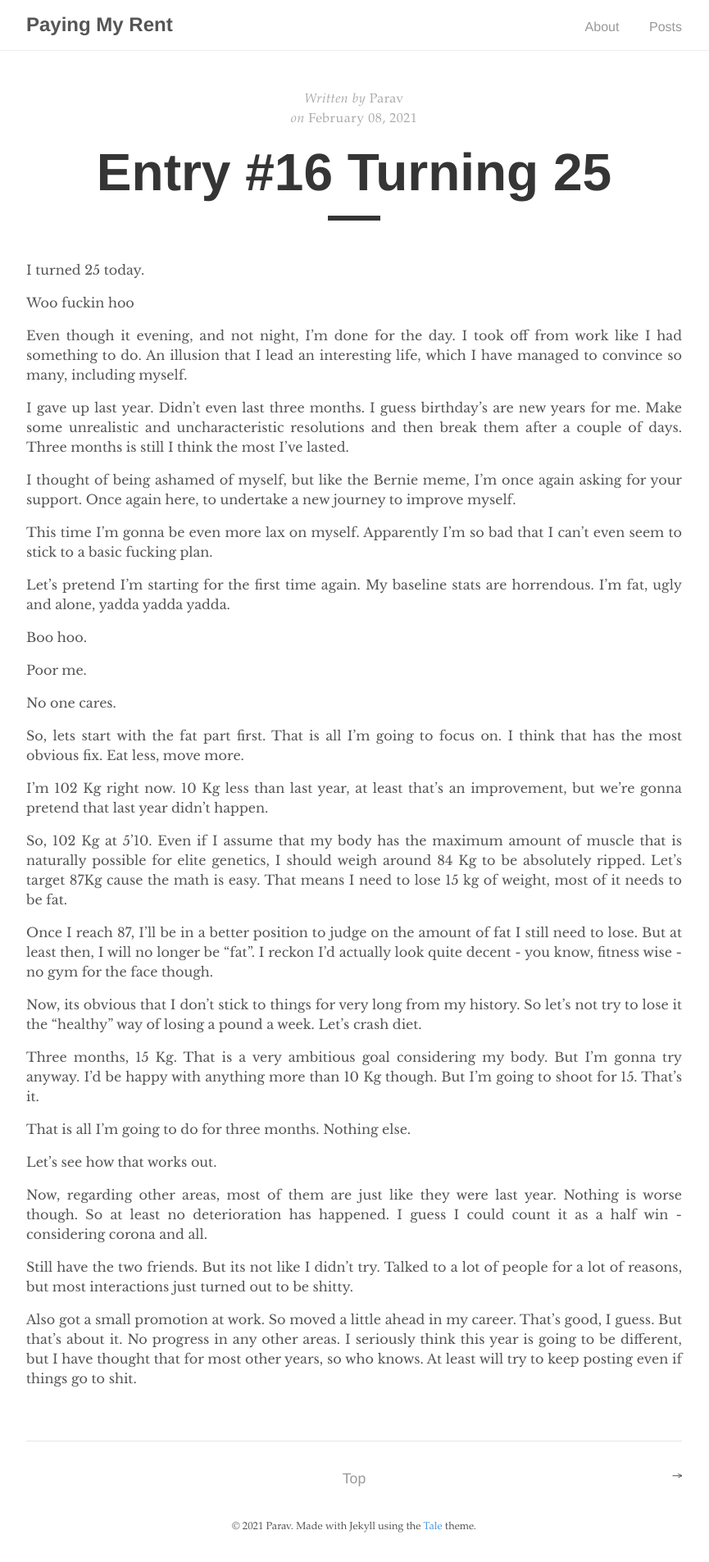
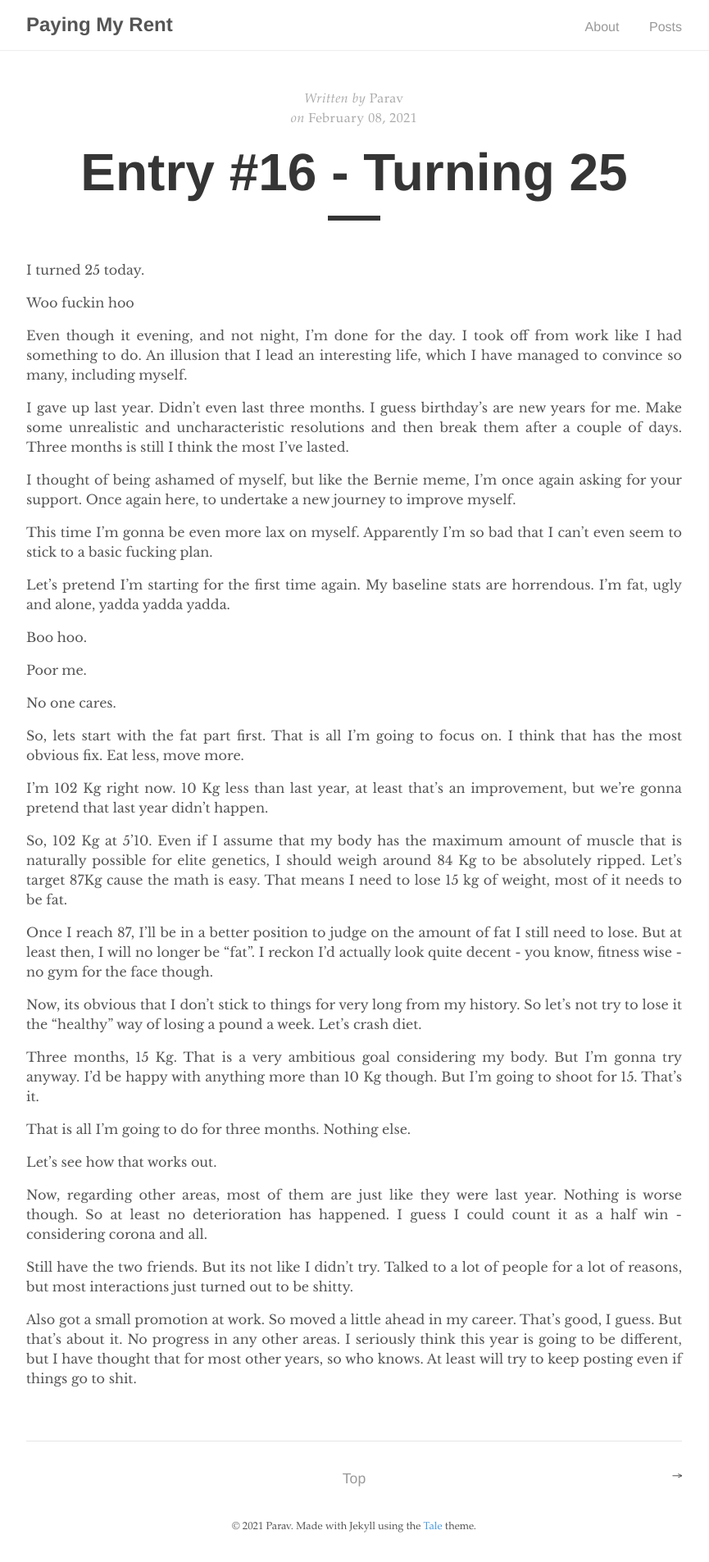
Before and after one commit to paravsingla/payingmyrent, a Jekyll site: the page built from _posts/2021-02-08-turning-25.md, in a window 1280 px wide. Shown: the whole page at 82% size, without its empty margins (208-1073 px from the left). Built offline with Jekyll 4.4.1, drawn with Linux system fonts in a browser that asks for light colours.

```diff
--- a/_posts/2021-02-08-turning-25.md
+++ b/_posts/2021-02-08-turning-25.md
@@ -1,6 +1,6 @@
 ---
 layout: post
-title:  "Entry #16 Turning 25"
+title:  "Entry #16 - Turning 25"
 author: "Parav"
 comments: false
 ---
```
